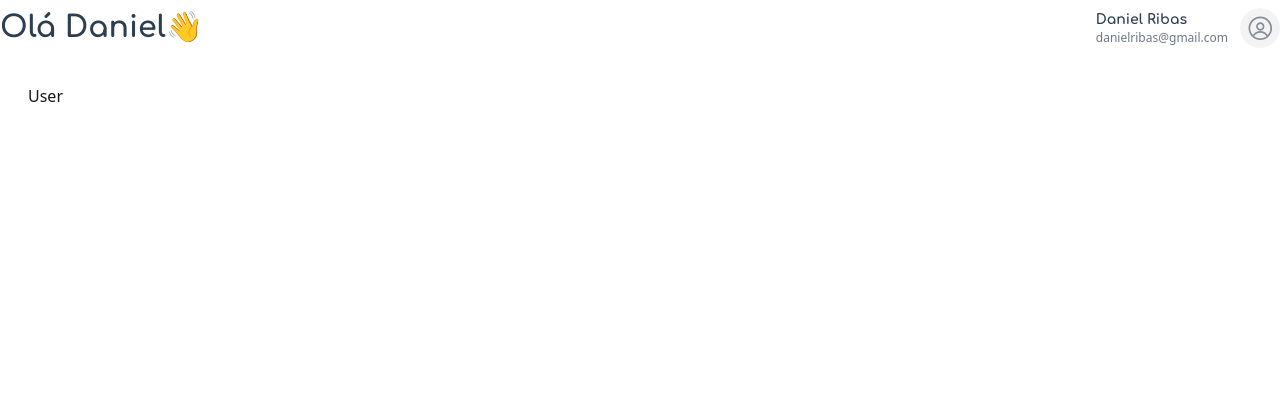
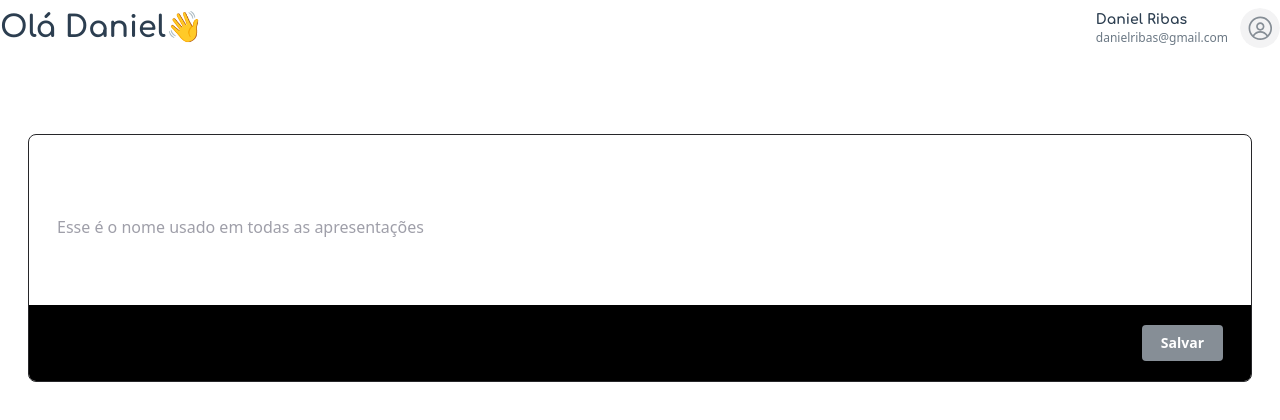
Before and after one commit to danielribas1105/drcode-nimbus, a Next.js app: page /user in a window 1280 px wide. Shown: the top 420 px of the page. Built offline with nearby package versions, Linux system fonts and the light colour scheme.

Commit message:
feat(front-end): form user

```diff
--- a/src/app/(auth)/user/page.tsx
+++ b/src/app/(auth)/user/page.tsx
@@ -1,11 +1,21 @@
 import Content from "@/components/templates/content"
 import SectionPage from "@/components/templates/section-page"
-import Id from "@/logic/core/shared/Id"
+import FormUser from "@/components/user/form"
+import TitleSection from "@/components/user/title-section"
+import userFake from "@/data/constants/UserTeste"
+import { IconForms } from "@tabler/icons-react"
 
 export default function User() {
 	return (
 		<SectionPage>
-			<Content>User</Content>
+			<Content>
+				<TitleSection
+					icon={<IconForms />}
+					main="Dados Cadastrais"
+					sub={`Informações de ${userFake[0].email}`}
+				/>
+				<FormUser />
+			</Content>
 		</SectionPage>
 	)
 }
--- /dev/null
+++ b/src/components/templates/part-form.tsx
@@ -0,0 +1,53 @@
+import { Button } from "@mantine/core"
+import React from "react"
+
+interface PartFormProps {
+	title: string
+	description: string
+	msgFooter: string
+	textButton?: string
+	canSave?: boolean
+	save?: () => void
+	children: React.ReactNode
+}
+
+export default function PartForm({
+	title,
+	description,
+	msgFooter,
+	textButton,
+	canSave,
+	save,
+	children,
+}: PartFormProps) {
+	return (
+		<div
+			className={`
+         flex flex-col
+         text-white overflow-hidden
+         border border-zinc-800 rounded-lg
+      `}
+		>
+			<div className="flex flex-col p-7">
+				<div className="text-3xl font-black">{title}</div>
+				<div className="mt-4 text-zinc-400">{description}</div>
+				<div className="mt-3">{children}</div>
+			</div>
+			<div
+				className={`
+               flex justify-end sm:justify-between items-center
+               bg-black px-7 py-5
+         `}
+			>
+				<span className="hidden sm:inline text-zinc-400">{msgFooter}</span>
+				<Button
+					color={canSave ? "green" : "gray"}
+					className={canSave ? "bg-green-500" : "bg-gray-500"}
+					onClick={() => (canSave ? save?.() : undefined)}
+				>
+					{textButton ?? "Salvar"}
+				</Button>
+			</div>
+		</div>
+	)
+}
--- /dev/null
+++ b/src/components/user/form.tsx
@@ -0,0 +1,15 @@
+import PartForm from "../templates/part-form"
+
+export default function FormUser() {
+	return (
+		<div>
+			<PartForm
+				title="Seu nome"
+				description="Esse é o nome usado em todas as apresentações"
+				msgFooter={""}
+			>
+				Useuário
+			</PartForm>
+		</div>
+	)
+}
--- /dev/null
+++ b/src/components/user/title-section.tsx
@@ -0,0 +1,27 @@
+import React from "react"
+
+export interface TitleSectionProps {
+	icon?: any
+	main: string
+	sub?: string
+	className?: string
+}
+
+export default function TitleSection(props: TitleSectionProps) {
+	return (
+		<div className={`flex items-center gap-2 ${props.className ?? ""}`}>
+			{props.icon && (
+				<div className={`text-white`}>
+					{React.cloneElement(props.icon, {
+						stroke: 1,
+						size: props.sub ? 50 : 24,
+					})}
+				</div>
+			)}
+			<div className="flex flex-col">
+				<h2 className="text-white text-2xl font-black">{props.main}</h2>
+				<h3 className="text-white text-sm font-thin -mt-1">{props.sub}</h3>
+			</div>
+		</div>
+	)
+}
```
